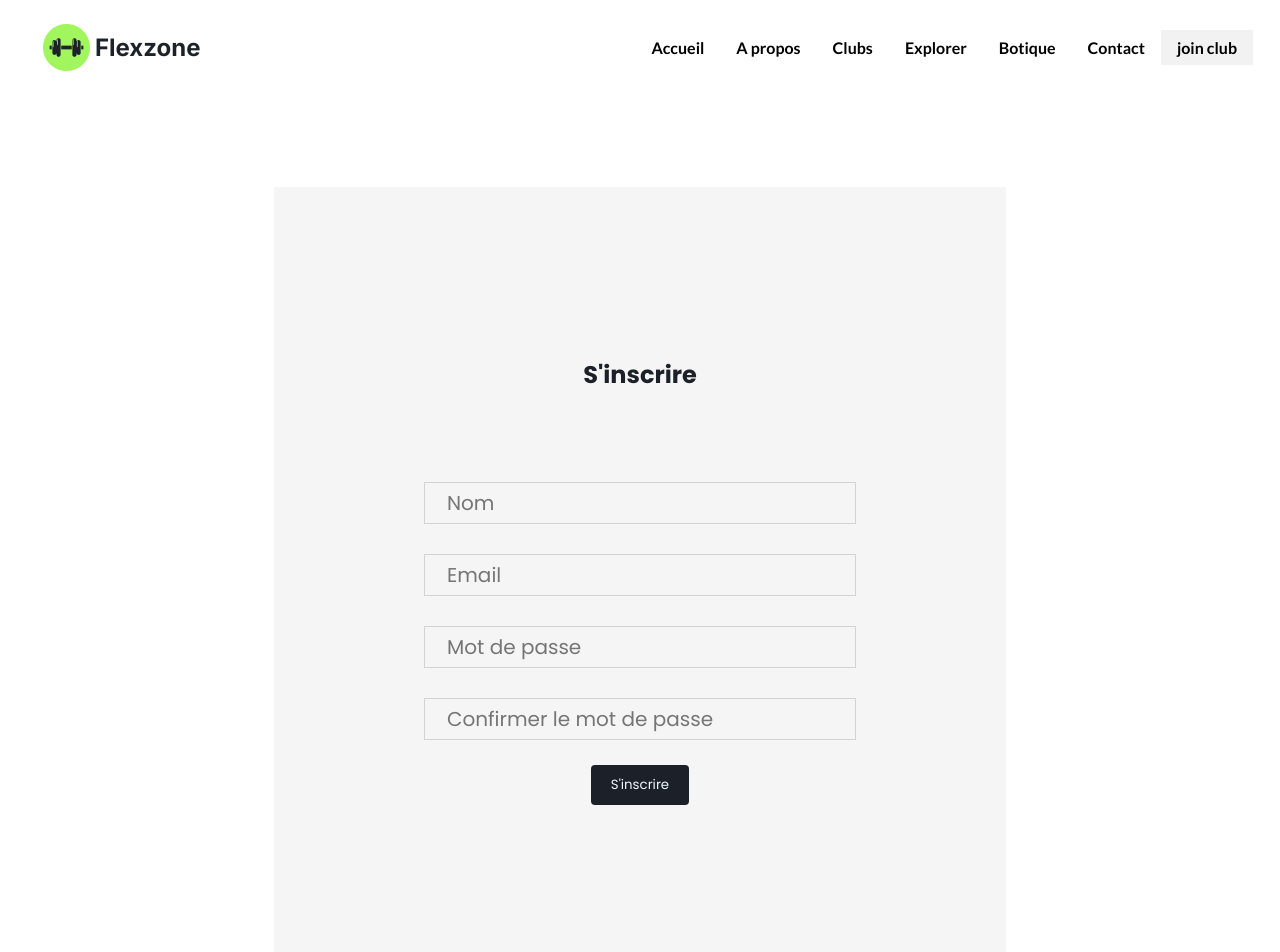
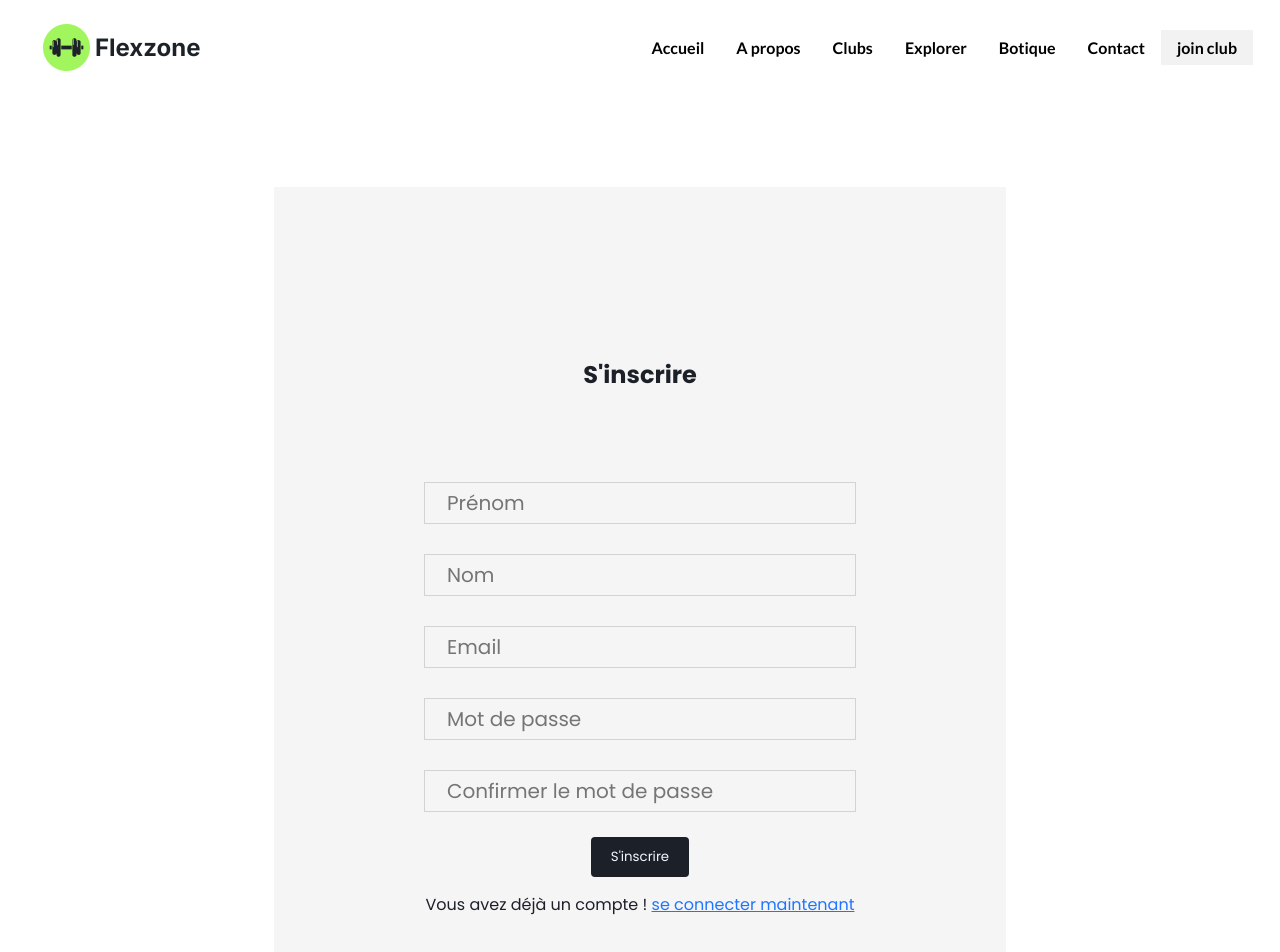
Before and after one commit to chanka1021/FlexZone, a React (Create React App) app: page /signup in a window 1280 px wide. Shown: the top 952 px of the page. Built offline with nearby package versions, Linux system fonts and the light colour scheme.

Commit message:
making the api request for register
regitering the user
i ve added the firstName and lastName instead of just name to go along
with the database schema

```diff
--- a/src/pages/Signup.jsx
+++ b/src/pages/Signup.jsx
@@ -1,37 +1,82 @@
 // SignUp.js
 
-import React, { useState } from 'react';
-import '../components/styles/Sign.css';
+import React, { useState } from "react";
+import "../components/styles/Sign.css";
+import axios from "axios";
+import { validateSignUpInput } from "../data/validating";
+import { Link, useNavigate } from "react-router-dom";
 
 function SignUp() {
-    const [name, setName] = useState('');
-    const [email, setEmail] = useState('');
-    const [password, setPassword] = useState('');
-    const [confirmPassword, setConfirmPassword] = useState('');
+  const [firstName, setFirstName] = useState("");
+  const [lastName, setLastName] = useState("");
+  const [email, setEmail] = useState("");
+  const [password, setPassword] = useState("");
+  const [confirmPassword, setConfirmPassword] = useState("");
+  const [message, setMessage] = useState("");
+  const navigate = useNavigate();
+  const handleSignUp = async (e) => {
+    e.preventDefault();
 
-    const handleSignUp = (e) => {
-        e.preventDefault();
-        // Add your sign-up logic here, e.g., make an API call to create a new user
-        console.log('Signing up with:', name, email, password, confirmPassword);
+    try {
+      //verify inputs
+      const response = validateSignUpInput(
+        firstName,
+        lastName,
+        email,
+        password,
+        confirmPassword
+      );
+      if (response.messages.length === 0 && response.state) {
+        const data = await axios.post("register", {
+          firstName,
+          lastName,
+          email,
+          password,
+        });
+        console.log("Signing up with:", data);
+        if (data.status === 201) {
+          alert("Compte crée avec réussite");
+          navigate("/signin");
+        } else {
+          alert("somhting wrong happends");
+        }
+      } else {
+        console.log(response.messages);
+      }
+    } catch (error) {
+      console.log(error.response);
+      //alert(error.response.data.message)
+    }
   };
 
   return (
-        <div className='LoginForm'>
+    <div className="LoginForm">
+      {/* {message !== '' && <p>{message}</p>} */}
       <h2>S'inscrire</h2>
       <form onSubmit={handleSignUp}>
         <label>
           <input
-                        placeholder='Nom'
+            placeholder="Prénom"
             type="text"
-                        value={name}
-                        onChange={(e) => setName(e.target.value)}
+            value={firstName}
+            onChange={(e) => setFirstName(e.target.value)}
             required
           />
         </label>
         <br />
         <label>
           <input
-                        placeholder='Email'
+            placeholder="Nom"
+            type="text"
+            value={lastName}
+            onChange={(e) => setLastName(e.target.value)}
+            required
+          />
+        </label>
+        <br />
+        <label>
+          <input
+            placeholder="Email"
             type="email"
             value={email}
             onChange={(e) => setEmail(e.target.value)}
@@ -41,7 +86,7 @@ function SignUp() {
         <br />
         <label>
           <input
-                        placeholder='Mot de passe'
+            placeholder="Mot de passe"
             type="password"
             value={password}
             onChange={(e) => setPassword(e.target.value)}
@@ -51,7 +96,7 @@ function SignUp() {
         <br />
         <label>
           <input
-                        placeholder='Confirmer le mot de passe'
+            placeholder="Confirmer le mot de passe"
             type="password"
             value={confirmPassword}
             onChange={(e) => setConfirmPassword(e.target.value)}
@@ -61,6 +106,12 @@ function SignUp() {
         <br />
         <button type="submit">S'inscrire</button>
       </form>
+      <p>
+        Vous avez déjà un compte !{" "}
+        <Link className="SignupLabel" to={"/signin"}>
+          se connecter maintenant
+        </Link>
+      </p>
     </div>
   );
 }
```
Lines whose indentation alone changed are shown as unchanged.
